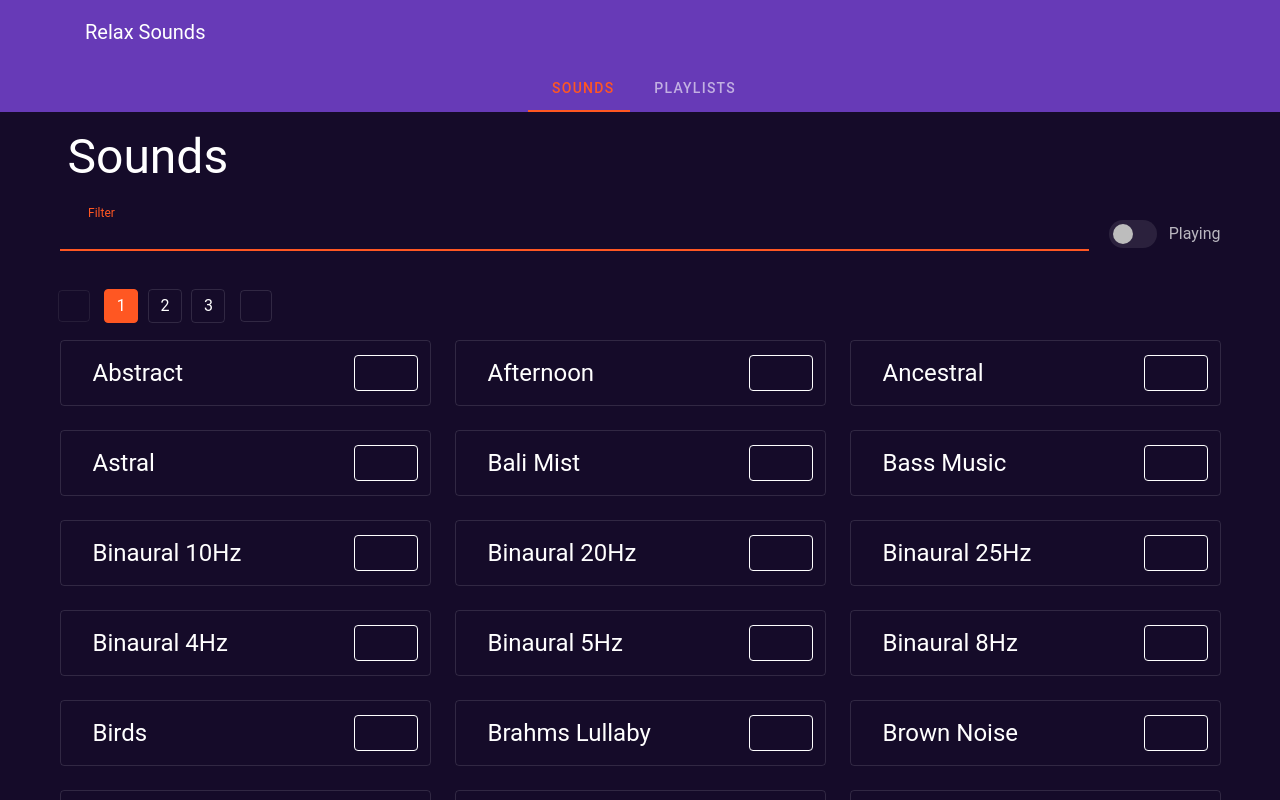
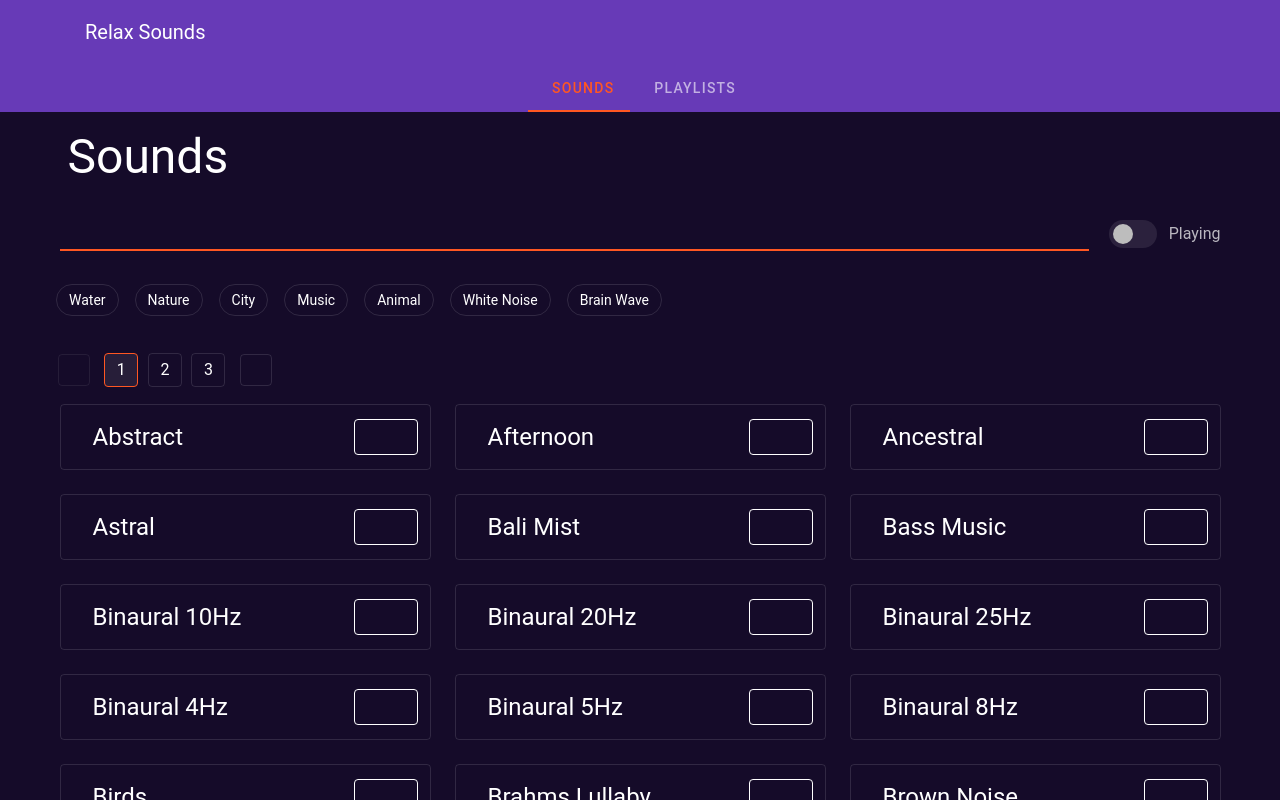
Before and after one commit to gabe565/relax-sounds, a Vue app: page /sounds in a window 1280 px wide. Shown: the top 800 px of the page. Built offline with nearby package versions, Linux system fonts and the light colour scheme; some icons are missing; the HTML template or start-up script is replaced by a standard one.

Commit message:
:sparkles: Add tag filter chips to Filter.vue

```diff
--- a/src/App.vue
+++ b/src/App.vue
@@ -111,7 +111,11 @@ export default {
     &.v-pagination {
       .v-pagination__navigation, .v-pagination__item {
         border: thin solid rgba(255, 255, 255, 0.12);
-        background: transparent;
+        background: transparent !important;
+
+        &.v-pagination__item--active {
+          background: rgba(255, 255, 255, 0.08) !important;
+        }
       }
     }
   }
--- a/src/components/Filters.vue
+++ b/src/components/Filters.vue
@@ -1,18 +1,31 @@
 <template>
   <div>
     <v-row>
-      <v-col class="grow">
+      <v-col class="grow pb-0">
         <v-text-field
           v-model="filters.word"
           label="Filter"
           prepend-inner-icon="fal fa-search v-icon--dense"
           clearable
           autofocus
+          single-line
         />
       </v-col>
-      <v-col class="shrink">
+      <v-col class="shrink pb-0">
         <v-switch v-model="filters.playing" label="Playing" flat inset/>
       </v-col>
+    </v-row>
+    <v-row class="pb-5">
+      <v-chip-group v-model="filters.word">
+        <v-chip v-for="(tag, key) in tags" :key="key"
+                :value="key"
+                outlined
+                active-class="deep-orange"
+                class="ma-2"
+        >
+          {{ tag.name }}
+        </v-chip>
+      </v-chip-group>
     </v-row>
     <v-row>
       <v-pagination v-model="filters.page" :length="pages"/>
@@ -26,9 +39,14 @@
 
 <script>
 import { mapState, mapGetters } from 'vuex';
+import tags from '../data/tags.json';
 
 export default {
   name: 'Filters',
+
+  data: () => ({
+    tags,
+  }),
 
   computed: {
     ...mapState('filters', ['filters']),
--- /dev/null
+++ b/src/data/tags.json
@@ -0,0 +1,23 @@
+{
+  "water": {
+    "name": "Water"
+  },
+  "nature": {
+    "name": "Nature"
+  },
+  "city": {
+    "name": "City"
+  },
+  "music": {
+    "name": "Music"
+  },
+  "animal": {
+    "name": "Animal"
+  },
+  "white noise": {
+    "name": "White Noise"
+  },
+  "brain wave": {
+    "name": "Brain Wave"
+  }
+}
--- a/src/sounds.js
+++ b/src/sounds.js
@@ -1,6 +1,6 @@
 import { Howl } from 'howler';
 
-import defaultSounds from './assets/sounds.json';
+import defaultSounds from './data/sounds.json';
 
 export default defaultSounds.map((sound) => {
   const src = `/audio/${sound.id}.ogg`;
```
Also changed, not shown: src/data/sounds.json (renamed from src/assets/sounds.json).
